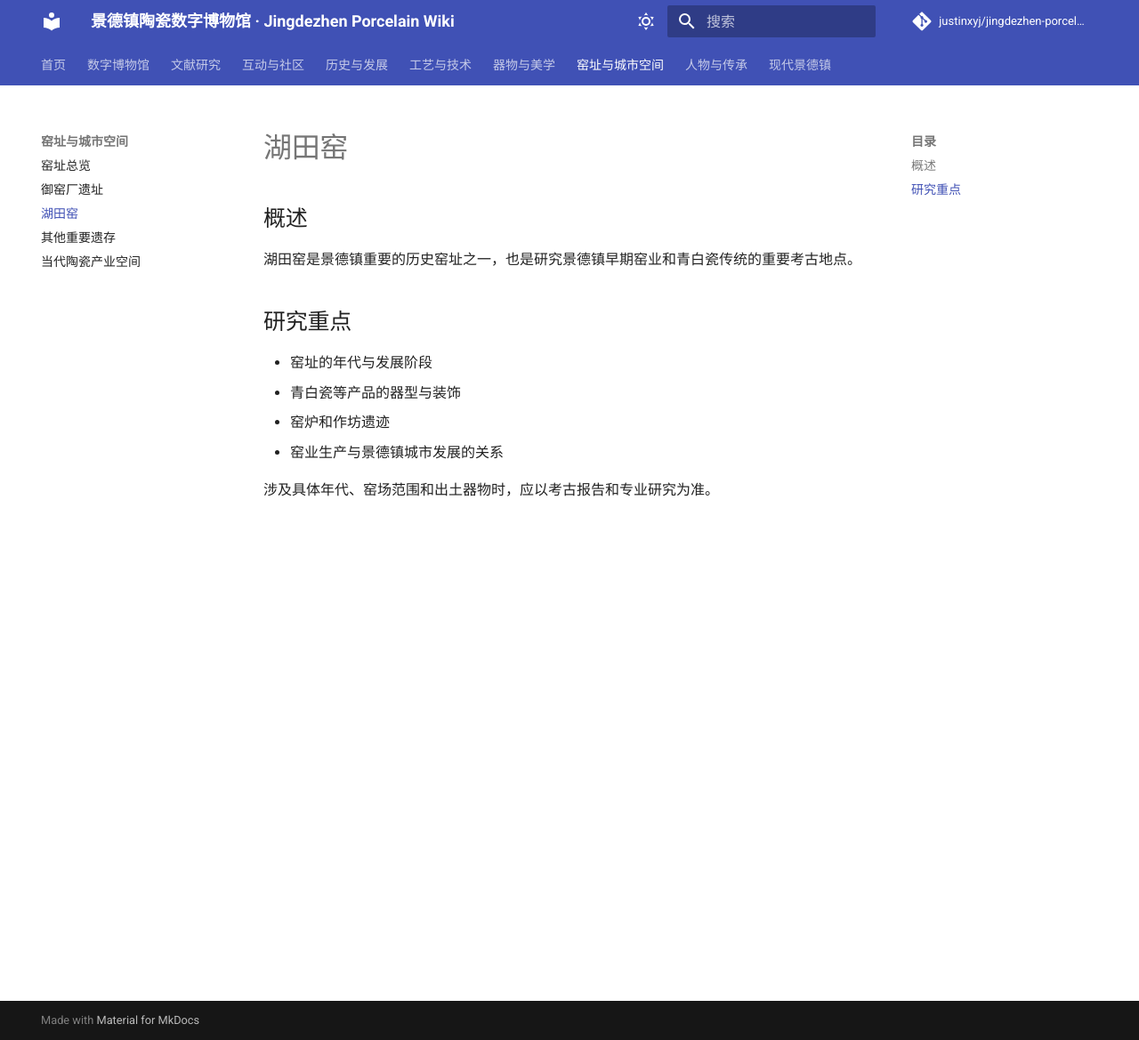
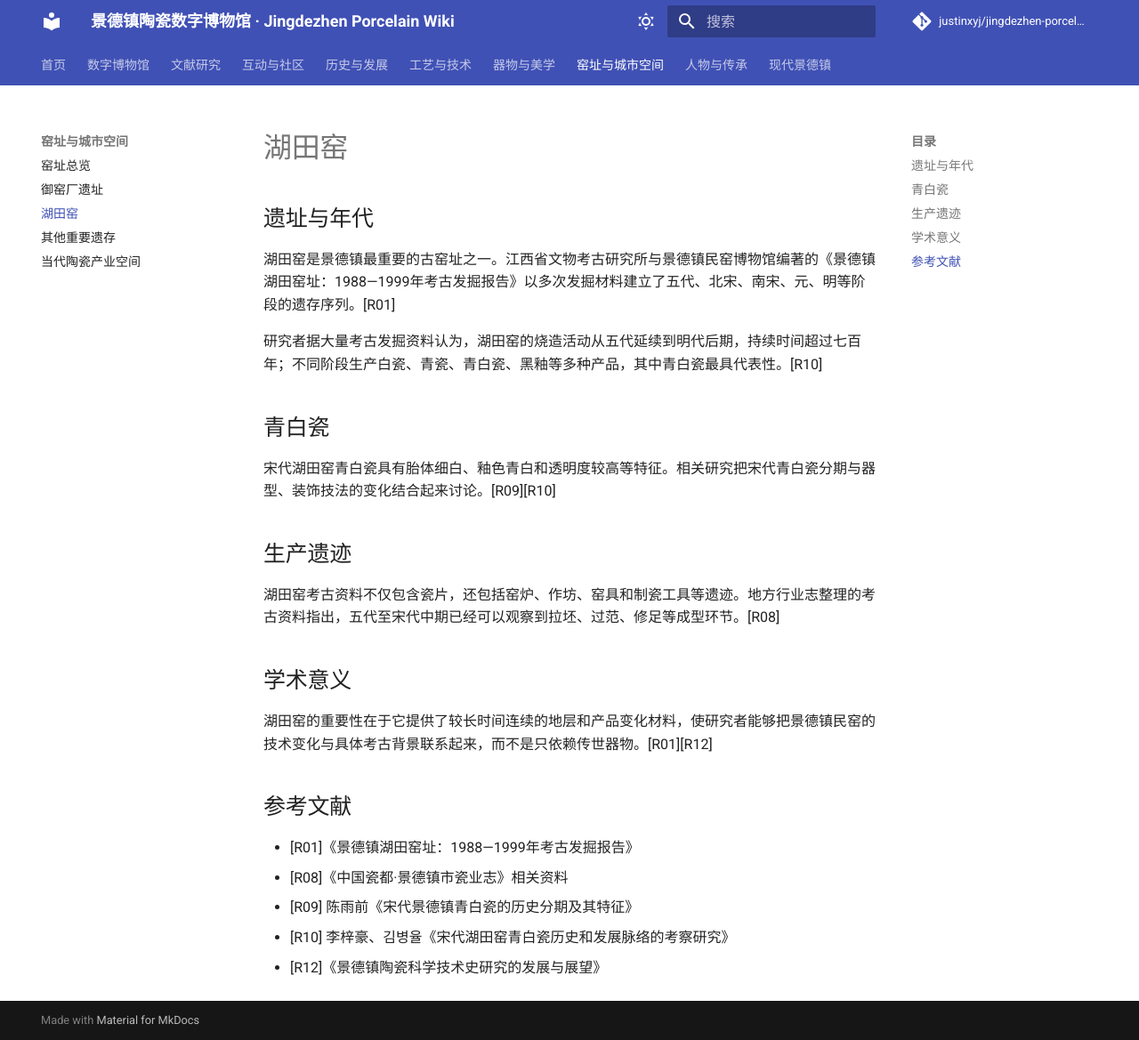
Before and after one commit to justinxyj/jingdezhen-porcelain-wiki, an MkDocs documentation site: the page built from docs/kilns/hutian-kiln.md, in a window 1280 px wide and 1169 px high. Shown: the whole window at 89% size. Built offline with MkDocs 1.6.1 and Material for MkDocs 9.7.7, drawn with Linux system fonts in a browser that asks for light colours; a script that is not in the unit is left out; comment, search, counter and statistics services are not loaded.

Commit message:
docs: expand Hutian kiln archaeology from excavation literature

```diff
--- a/docs/kilns/hutian-kiln.md
+++ b/docs/kilns/hutian-kiln.md
@@ -1,14 +1,27 @@
 # 湖田窑
 
-## 概述
+## 遗址与年代
 
-湖田窑是景德镇重要的历史窑址之一，也是研究景德镇早期窑业和青白瓷传统的重要考古地点。
+湖田窑是景德镇最重要的古窑址之一。江西省文物考古研究所与景德镇民窑博物馆编著的《景德镇湖田窑址：1988—1999年考古发掘报告》以多次发掘材料建立了五代、北宋、南宋、元、明等阶段的遗存序列。[R01]
 
-## 研究重点
+研究者据大量考古发掘资料认为，湖田窑的烧造活动从五代延续到明代后期，持续时间超过七百年；不同阶段生产白瓷、青瓷、青白瓷、黑釉等多种产品，其中青白瓷最具代表性。[R10]
 
-- 窑址的年代与发展阶段
-- 青白瓷等产品的器型与装饰
-- 窑炉和作坊遗迹
-- 窑业生产与景德镇城市发展的关系
+## 青白瓷
 
-涉及具体年代、窑场范围和出土器物时，应以考古报告和专业研究为准。
+宋代湖田窑青白瓷具有胎体细白、釉色青白和透明度较高等特征。相关研究把宋代青白瓷分期与器型、装饰技法的变化结合起来讨论。[R09][R10]
+
+## 生产遗迹
+
+湖田窑考古资料不仅包含瓷片，还包括窑炉、作坊、窑具和制瓷工具等遗迹。地方行业志整理的考古资料指出，五代至宋代中期已经可以观察到拉坯、过范、修足等成型环节。[R08]
+
+## 学术意义
+
+湖田窑的重要性在于它提供了较长时间连续的地层和产品变化材料，使研究者能够把景德镇民窑的技术变化与具体考古背景联系起来，而不是只依赖传世器物。[R01][R12]
+
+## 参考文献
+
+- [R01]《景德镇湖田窑址：1988—1999年考古发掘报告》
+- [R08]《中国瓷都·景德镇市瓷业志》相关资料
+- [R09] 陈雨前《宋代景德镇青白瓷的历史分期及其特征》
+- [R10] 李梓豪、김병율《宋代湖田窑青白瓷历史和发展脉络的考察研究》
+- [R12]《景德镇陶瓷科学技术史研究的发展与展望》
```
